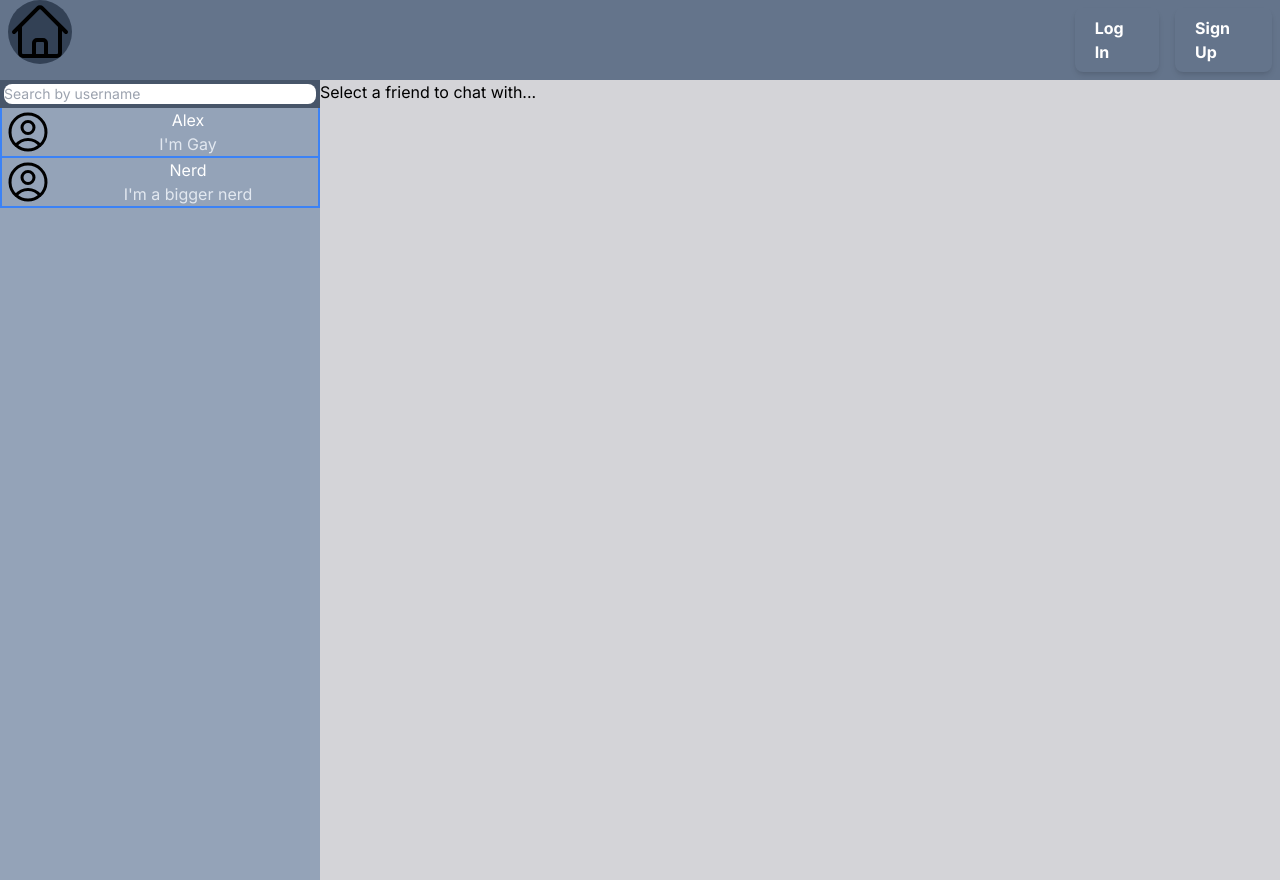
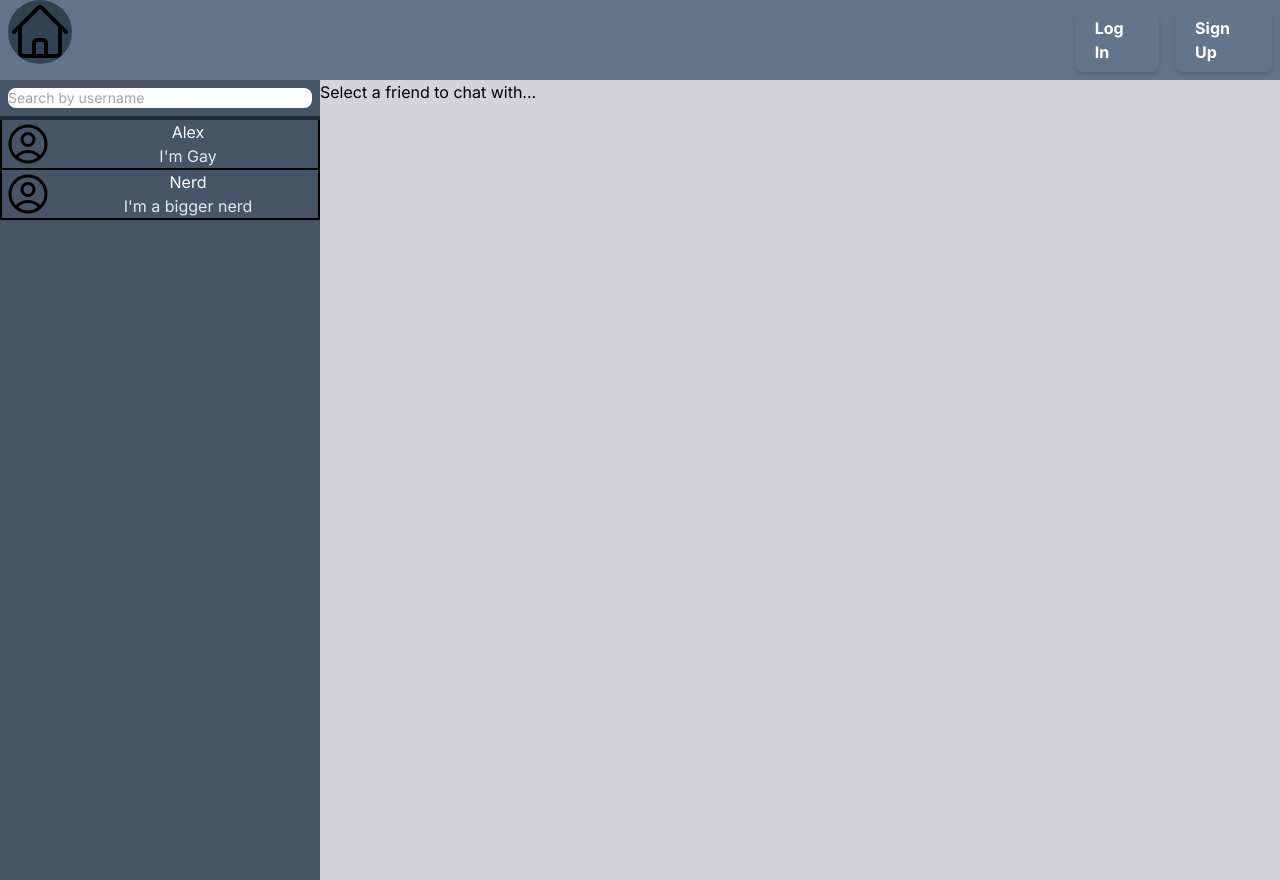
Before and after one commit to GlassesNoGlasses/biscord, a Next.js app: page /dashboard in a window 1280 px wide. Built offline with nearby package versions, Linux system fonts and the light colour scheme.

Commit message:
added border styling to friendlist

```diff
--- a/app/components/chats/Chat.tsx
+++ b/app/components/chats/Chat.tsx
@@ -27,7 +27,7 @@ export const Chat = ({
   return (
     <div className='flex flex-col h-full w-full'>
       <div className='flex h-5/6 w-full bg-gray-700'>
-        <div className='flex flex-col h-full w-full justify-start align-bottom'>
+        <div className='flex flex-col h-full w-full justify-start align-bottom overflow-auto'>
           {
             messages.map((message, index) => {
               return (
--- a/app/components/friend-list/FriendList.tsx
+++ b/app/components/friend-list/FriendList.tsx
@@ -31,8 +31,8 @@ export const FriendList = ({
     // magnifying glass icon &#x1F50D;
 
   return (
-    <div className='flex overflow-y-auto flex-col w-full h-full bg-slate-400'>
-        <div className='flex w-full h-fit p-1 bg-slate-600'>
+    <div className='flex overflow-y-auto flex-col w-full h-full bg-slate-600'>
+        <div className='flex w-full h-fit p-2 bg-slate-600 border-b-4 border-slate-800'>
             <input
             type='text'
             placeholder='Search by username'
--- a/app/components/user-icon/UserIcon.tsx
+++ b/app/components/user-icon/UserIcon.tsx
@@ -8,7 +8,7 @@ export const UserIcon = ({
 
   return (
     <button className='flex flex-row h-fit w-full bg-inherit hover:brightness-110
-        border-x-2 border-b-2 border-blue-500 align-middle justify-center focus:brightness-125'
+        border-x-2 border-b-2 border-black align-middle justify-center focus:brightness-125'
         onClick={callback}>
         <svg xmlns="http://www.w3.org/2000/svg" fill="none" viewBox="0 0 24 24" strokeWidth="1.5" stroke="currentColor" className="size-12 rounded">
             <path strokeLinecap="round" strokeLinejoin="round" d="M17.982 18.725A7.488 7.488 0 0 0 12 15.75a7.488 7.488 0 0 0-5.982 2.975m11.963 0a9 9 0 1 0-11.963 0m11.963 0A8.966 8.966 0 0 1 12 21a8.966 8.966 0 0 1-5.982-2.275M15 9.75a3 3 0 1 1-6 0 3 3 0 0 1 6 0Z" />
```
